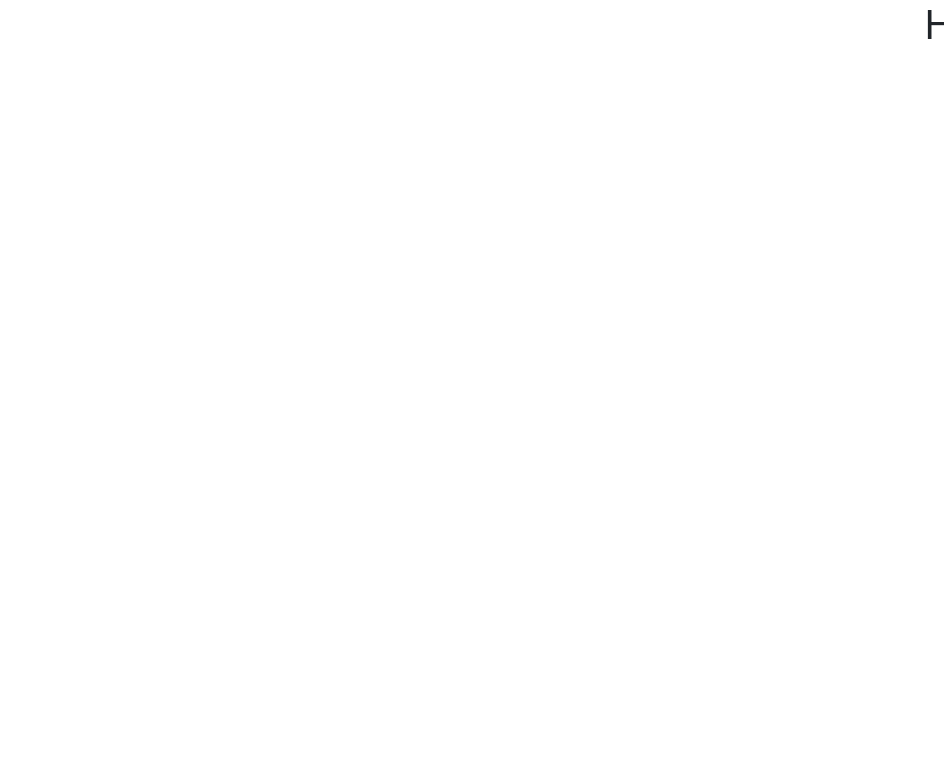
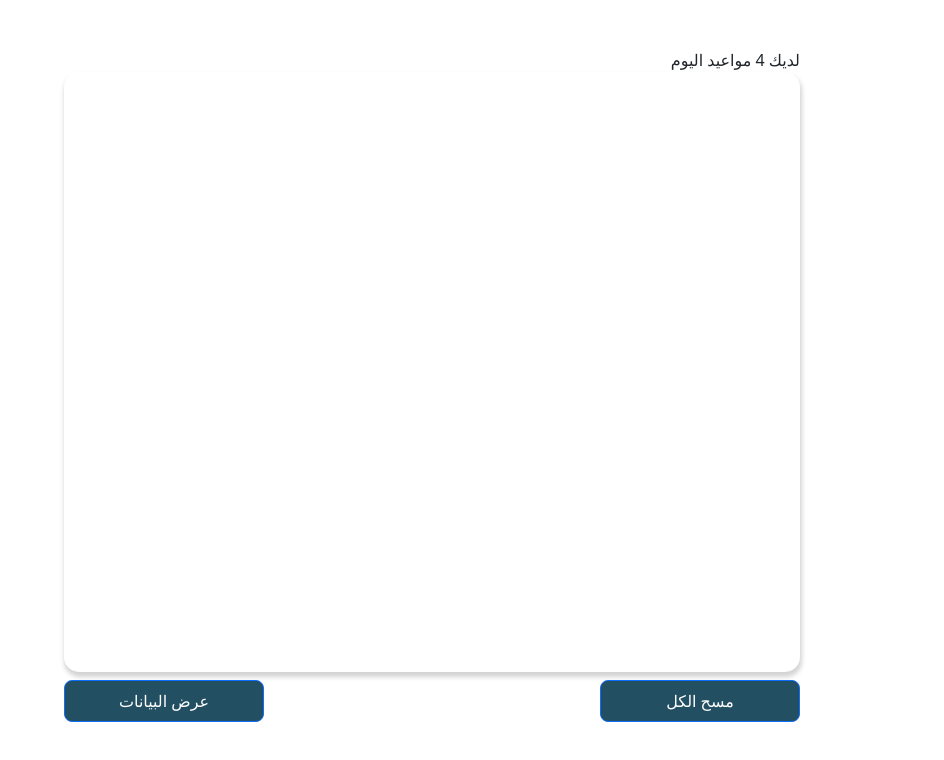
Before and after one commit to Yusra-AlRahbi/Dates-Remainder, a React (Vite) app: page / in a window 1280 px wide. Shown: the top 760 px of the page, without its empty margins (336-1280 px from the left). Built offline with nearby package versions, Linux system fonts and the light colour scheme; a web font is replaced by a local one.

Commit message:
Make the container design

```diff
--- a/src/App.jsx
+++ b/src/App.jsx
@@ -1,13 +1,31 @@
+import { Button, Col, Container, Row } from "react-bootstrap";
 
 function App() {
-
   return (
     <>
       <div>
-        <h1>Hi</h1>
+        <Container className="py-5">
+          <Row className="justify-content-center">
+            <Col sm="8" className="">
+              لديك 4 مواعيد اليوم
+            </Col>
+          </Row>
+          <Row className="justify-content-center">
+            <Col sm="8" className="">
+              <div className="rectangle">
+              </div>
+            </Col>
+          </Row>
+          <Row className="justify-content-center my-2">
+            <Col sm="8" className="d-flex justify-content-between">
+             <Button className="btn-style p-2">مسح الكل</Button>
+             <Button className="btn-style p-2">عرض البيانات</Button>
+            </Col>
+          </Row>
+        </Container>
       </div>
     </>
-  )
+  );
 }
 
-export default App
+export default App;
--- a/src/index.css
+++ b/src/index.css
@@ -33,3 +33,18 @@
   font-weight: 900;
   font-style: normal;
 }
+
+
+.rectangle{
+  height: 600px;
+  border-radius: 15px;
+  background-color: #ffffffff;
+  box-shadow: 1px 4px 4px 1px rgba(85, 85, 85, 0.25);
+}
+
+.btn-style{
+  width: 200px;
+  border-radius: 8px;
+  color: white;
+  background-color: #224f61;
+}
```
